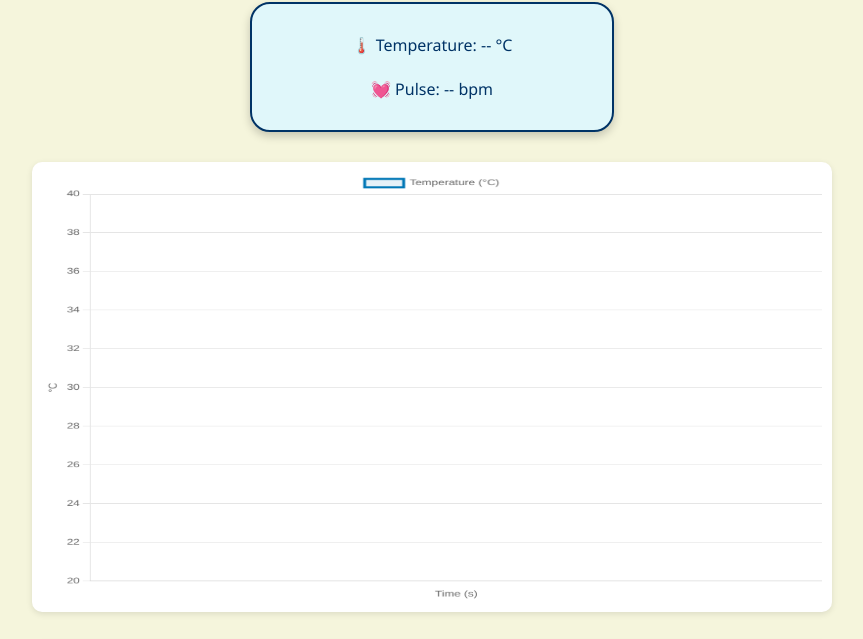
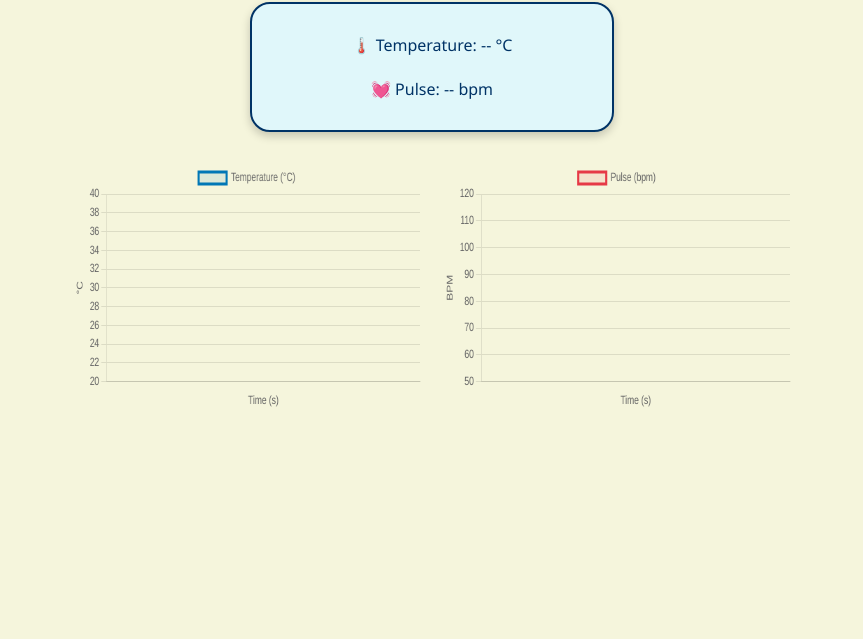
Before and after one commit to yadhu1904/idea_lab, a plain HTML site: page index.html in a window 1280 px wide. Shown: the part 122-761 px from the top of the page, without its empty margins (208-1071 px from the left). Drawn offline with nearby package versions, Linux system fonts and the light colour scheme; no server answers.

Commit message:
index.html

```diff
--- a/index.html
+++ b/index.html
@@ -27,20 +27,18 @@
     .charts-container {
   display: flex;
   justify-content: center;
-      gap: 30px;
+  align-items: center;
+  gap: 20px;
   flex-wrap: wrap;
-      margin-top: 30px;
 }
 
 canvas {
   width: 100%;
-      max-width: 800px;
-      height: 450px !important;
-      background: white;
-      border-radius: 10px;
-      padding: 10px;
-      box-shadow: 0 2px 6px rgba(0, 0, 0, 0.1);
+  max-width: 350px;
+  height: 250px !important;
 }
+
+
   </style>
 </head>
 <body>
```
Lines whose indentation alone changed are shown as unchanged.
